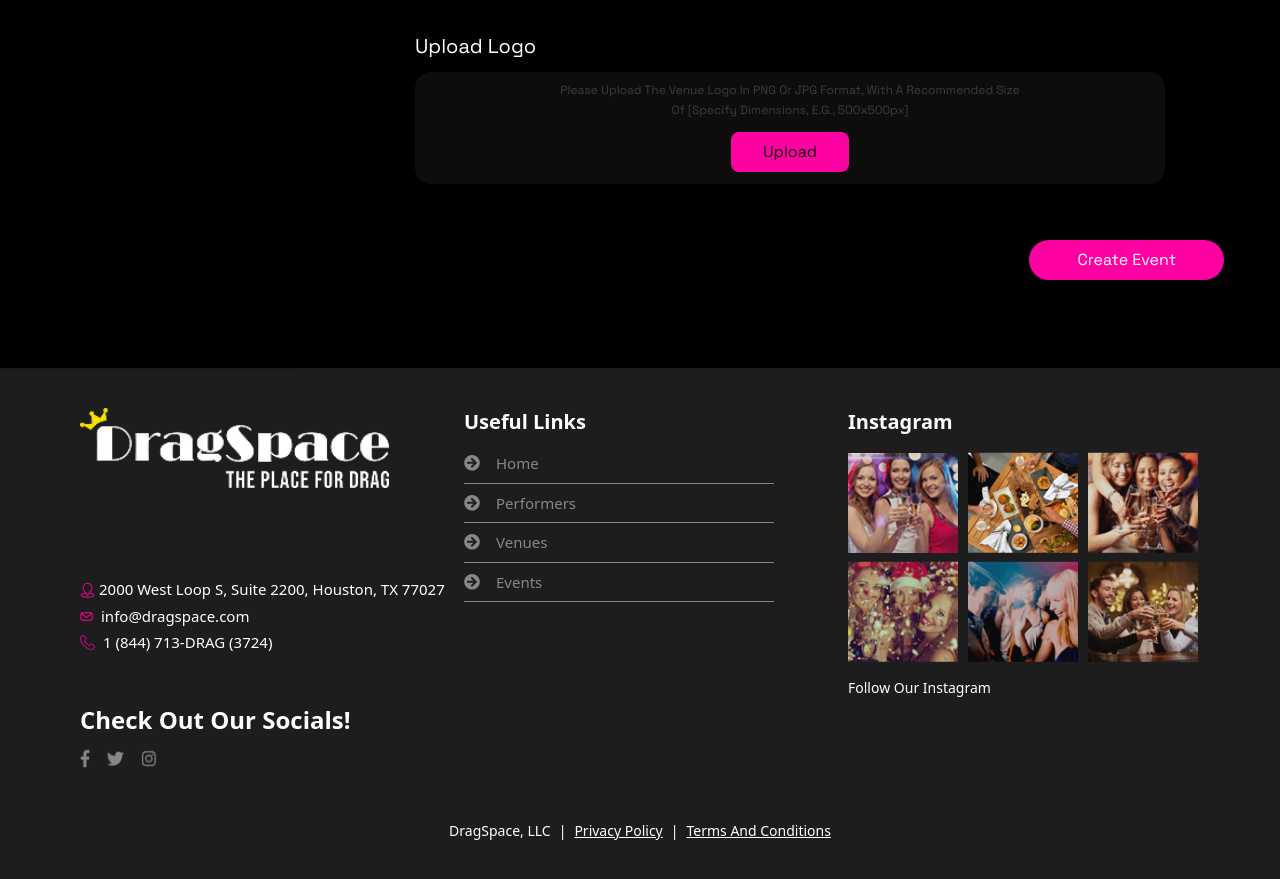
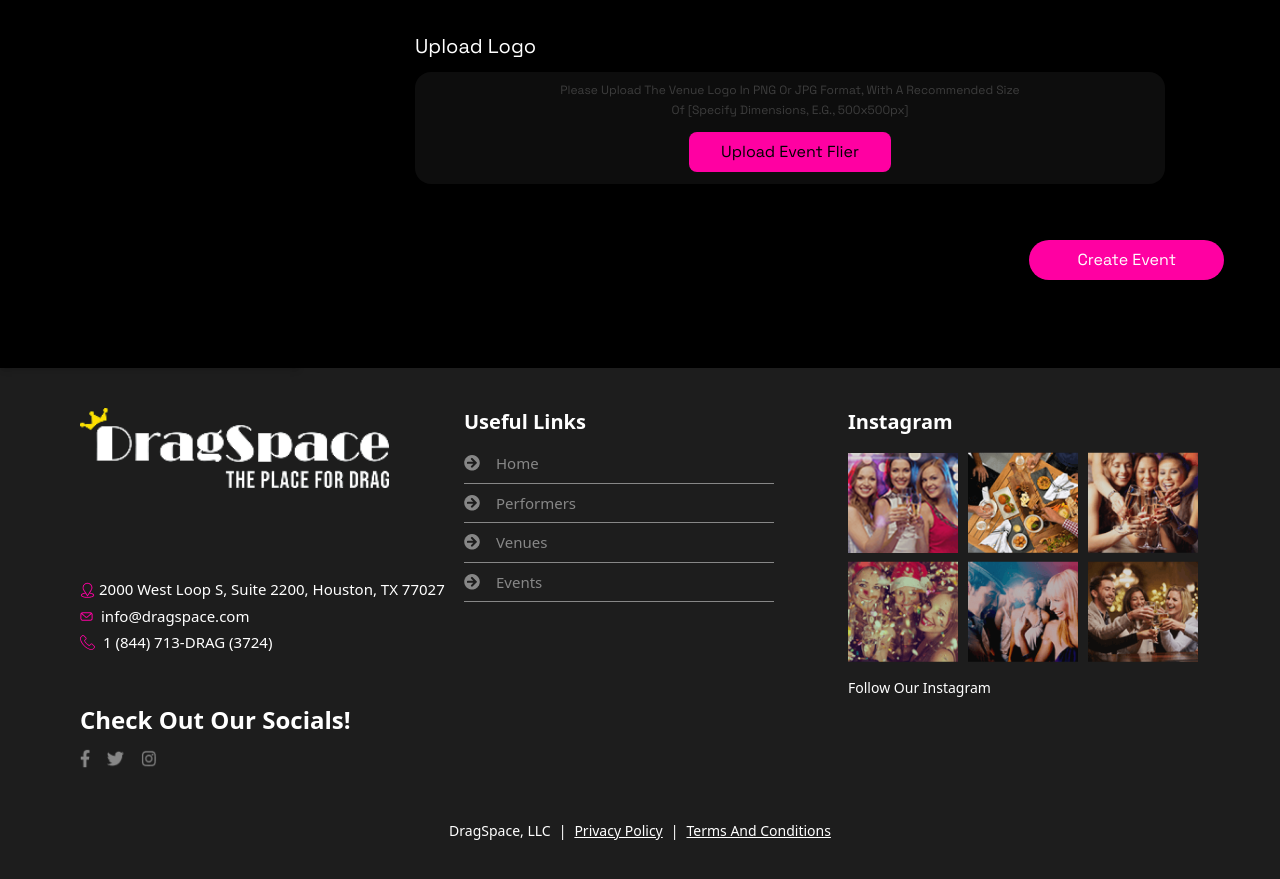
Before and after one commit to HamzaAliKundi/coltable-deshabord-admin, a React (Vite) app: page /events/create-event in a window 1280 px wide. Shown: the part 900-1779 px from the top of the page. Built offline with nearby package versions, Linux system fonts and the light colour scheme; no server answers; sample sign-in values are in the browser's storage.

Commit message:
hnage text

```diff
--- a/src/components/events/CreateEvent.tsx
+++ b/src/components/events/CreateEvent.tsx
@@ -436,7 +436,7 @@ const CreateEvent = () => {
                   alt="Venue Logo"
                   className="w-32 h-32 object-contain mb-4"
                 />
-                <p className="text-[#FF00A2]">Click to change logo</p>
+                <p className="text-[#FF00A2]">Click to Update Flier</p>
               </div>
             ) : (
               <>
@@ -448,7 +448,7 @@ const CreateEvent = () => {
                   Of [Specify Dimensions, E.G., 500x500px]
                 </p>
                 <div className="bg-[#FF00A2] text-black rounded-lg px-8 py-3 inline-block font-['Space_Grotesk'] text-[16px] leading-[100%] tracking-[0%] text-center capitalize">
-                  Upload
+                Upload Event Flier
                 </div>
               </>
             )}
```
